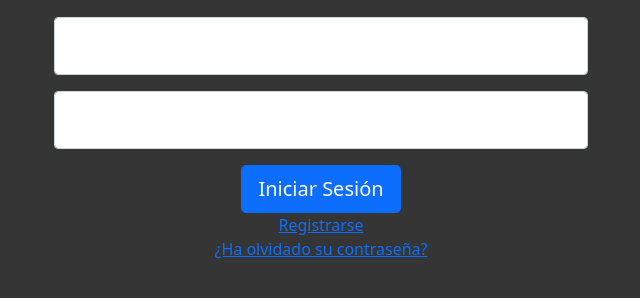
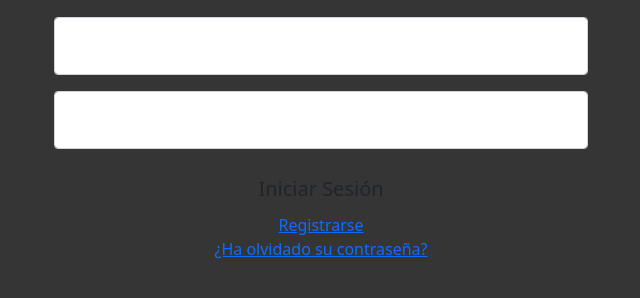
Before and after one commit to MaddyPipes/TFG, a PHP site: page /TrabajoESObjetosYBD/ in a window 1280 px wide. Shown: the part 297-595 px from the top of the page, without its empty margins (319-959 px from the left). Run offline with PHP 8.4, Linux system fonts and the light colour scheme; data that the repository does not hold is empty; style sheets or scripts are compiled from the project's sources; some libraries are stand-ins or nearby versions.

Commit message:
btn-style

```diff
--- /dev/null
+++ b/src/styles/components/_btn.scss
@@ -0,0 +1,3 @@
+.btn-wtd{
+    color: $indigo !important;
+}
--- a/src/views/loginUsuario.php
+++ b/src/views/loginUsuario.php
@@ -44,7 +44,7 @@ namespace views;
                     </div>
                     <div class="checkbox mb-3">
                     </div>
-                    <button class="btn btn-lg btn-primary btn-block" type="submit">Iniciar Sesión</button>
+                    <button class="btn btn-lg btn-block btn-wtd" type="submit">Iniciar Sesión</button>
                 </form>
                 <label>
                     <a href="../controller/controlUsuario.php"> Registrarse </a>
```
